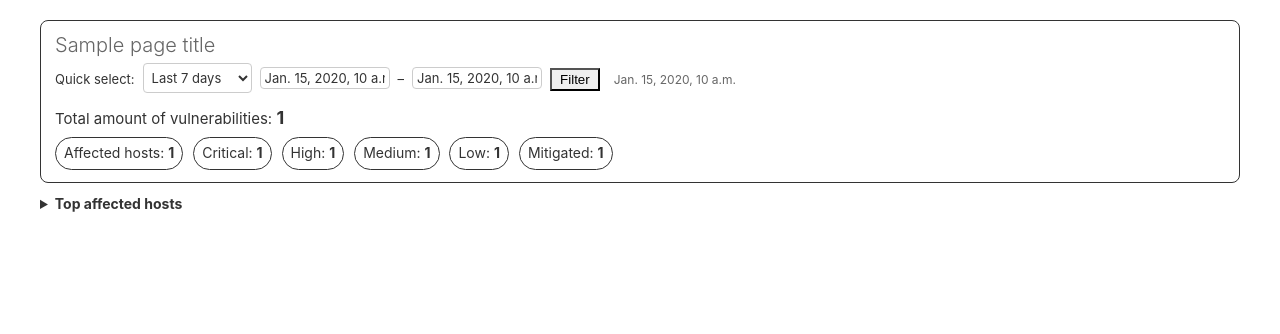
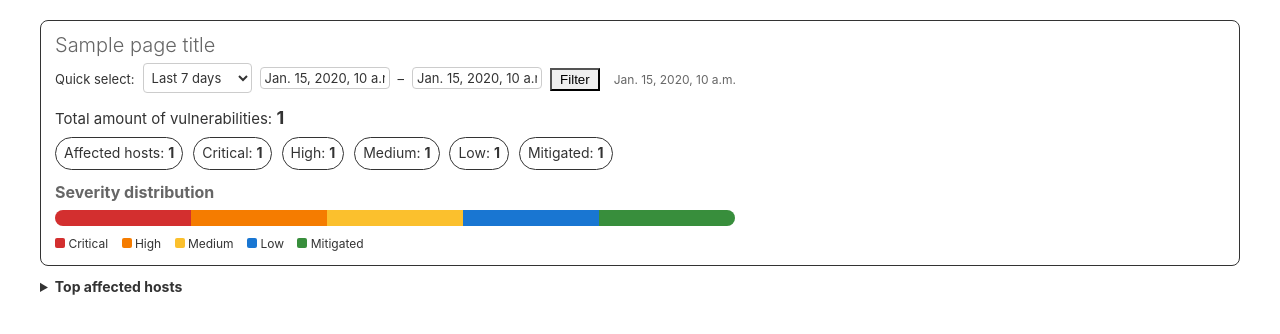
Before and after one commit to UOS-RZ/deterrers, a Django app: template project/application/templates/admin/vulnerability_metrics_scratch.html in a window 1280 px wide. Shown: the part 86-420 px from the top of the page. Run offline with Django 4.2, Linux system fonts and the light colour scheme; the template is opened without the code that fills it: most values are stand-ins (such as "Sample title", 1, 10 or a date in 2020); some libraries are stand-ins or nearby versions.

Commit message:
bar chart for severity visualization

```diff
--- a/project/application/templates/admin/vulnerability_metrics_scratch.html
+++ b/project/application/templates/admin/vulnerability_metrics_scratch.html
@@ -49,6 +49,26 @@
         <span style="display: inline-block; padding: 2px 8px; border-radius: 999px; border: 1px solid; margin-right: 6px;">Low: <strong>{{ metric_data.low_count }}</strong></span>
         <span style="display: inline-block; padding: 2px 8px; border-radius: 999px; border: 1px solid;">Mitigated: <strong>{{ metric_data.mitigated_count }}</strong></span>
       </p>
+
+      <div style="margin-top: 12px; max-width: 680px;">
+        <h3 style="margin: 0 0 8px 0; font-size: 16px;">Severity distribution</h3>
+
+        <div style="height: 16px; background: #f2f2f2; border-radius: 8px; overflow: hidden; display: flex;">
+          <div title="Critical: {{ metric_data.critical_count }}" style="height: 100%; width: {% if metric_data.total_count %}{% widthratio metric_data.critical_count metric_data.total_count 100 %}{% else %}0{% endif %}%; background: #d32f2f;"></div>
+          <div title="High: {{ metric_data.high_count }}" style="height: 100%; width: {% if metric_data.total_count %}{% widthratio metric_data.high_count metric_data.total_count 100 %}{% else %}0{% endif %}%; background: #f57c00;"></div>
+          <div title="Medium: {{ metric_data.medium_count }}" style="height: 100%; width: {% if metric_data.total_count %}{% widthratio metric_data.medium_count metric_data.total_count 100 %}{% else %}0{% endif %}%; background: #fbc02d;"></div>
+          <div title="Low: {{ metric_data.low_count }}" style="height: 100%; width: {% if metric_data.total_count %}{% widthratio metric_data.low_count metric_data.total_count 100 %}{% else %}0{% endif %}%; background: #1976d2;"></div>
+          <div title="Mitigated: {{ metric_data.mitigated_count }}" style="height: 100%; width: {% if metric_data.total_count %}{% widthratio metric_data.mitigated_count metric_data.total_count 100 %}{% else %}0{% endif %}%; background: #388e3c;"></div>
+        </div>
+
+        <p style="margin: 8px 0 0 0; font-size: 12px; line-height: 1.6;">
+          <span style="white-space: nowrap; margin-right: 10px;"><span style="display: inline-block; width: 10px; height: 10px; border-radius: 2px; background: #d32f2f;"></span> Critical</span>
+          <span style="white-space: nowrap; margin-right: 10px;"><span style="display: inline-block; width: 10px; height: 10px; border-radius: 2px; background: #f57c00;"></span> High</span>
+          <span style="white-space: nowrap; margin-right: 10px;"><span style="display: inline-block; width: 10px; height: 10px; border-radius: 2px; background: #fbc02d;"></span> Medium</span>
+          <span style="white-space: nowrap; margin-right: 10px;"><span style="display: inline-block; width: 10px; height: 10px; border-radius: 2px; background: #1976d2;"></span> Low</span>
+          <span style="white-space: nowrap;"><span style="display: inline-block; width: 10px; height: 10px; border-radius: 2px; background: #388e3c;"></span> Mitigated</span>
+        </p>
+      </div>
     {% endif %}
   </div>
 
```
